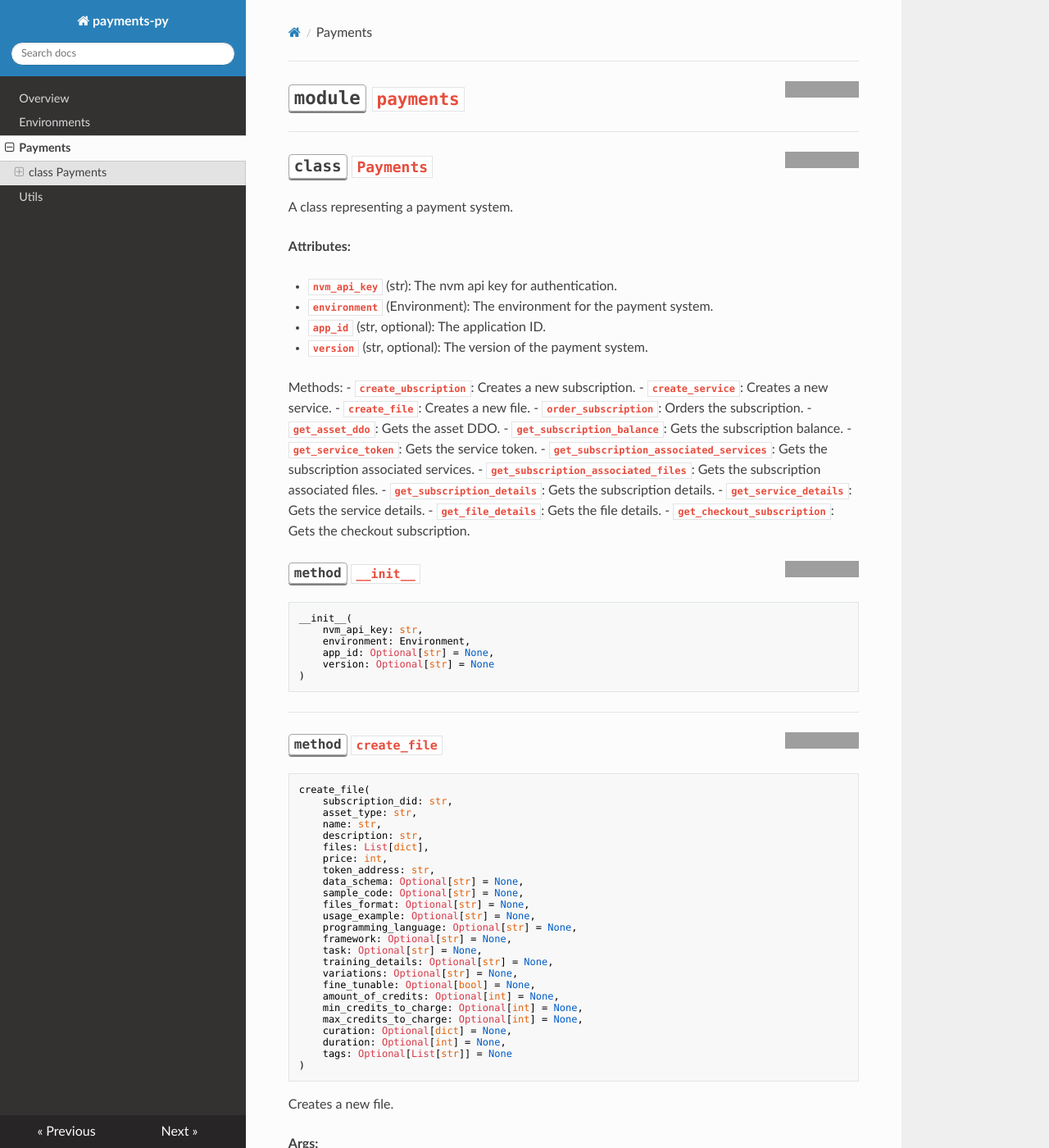
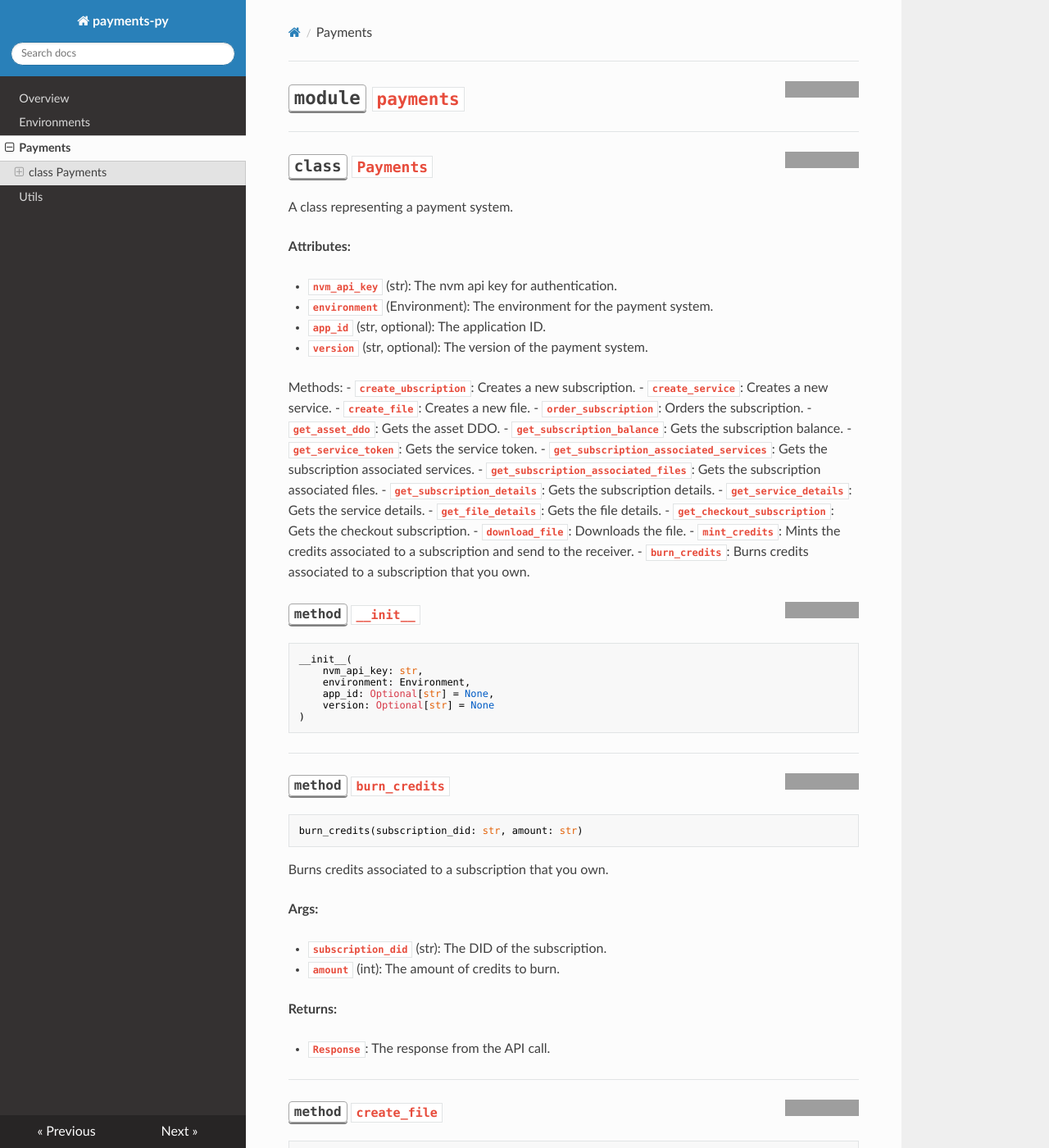
Before and after one commit to nevermined-io/payments-py, an MkDocs documentation site: the page built from docs/payments.md, in a window 1280 px wide and 1400 px high. Shown: the whole window at 82% size. Built offline with MkDocs 1.6.1, drawn with Linux system fonts in a browser that asks for light colours; nearby versions of some CDN libraries; some of the changed text lies outside the part shown; grey boxes are pictures that could not be loaded.

Commit message:
feat: update docs

````diff
--- a/docs/payments.md
+++ b/docs/payments.md
@@ -39,10 +39,13 @@ Methods:
  - <b>`get_service_details`</b>:  Gets the service details.
  - <b>`get_file_details`</b>:  Gets the file details.
  - <b>`get_checkout_subscription`</b>:  Gets the checkout subscription.
+ - <b>`download_file`</b>:  Downloads the file.
+ - <b>`mint_credits`</b>:  Mints the credits associated to a subscription and send to the receiver.
+ - <b>`burn_credits`</b>:  Burns credits associated to a subscription that you own.
 
 
 
-<a href="https://github.com/nevermined-io/payments-py/blob/main/payments_py/payments.py#L34"><img align="right" style="float:right;" src="https://img.shields.io/badge/-source-cccccc?style=flat-square"></a>
+<a href="https://github.com/nevermined-io/payments-py/blob/main/payments_py/payments.py#L37"><img align="right" style="float:right;" src="https://img.shields.io/badge/-source-cccccc?style=flat-square"></a>
 
 ### <kbd>method</kbd> `__init__`
 
@@ -64,7 +67,32 @@ __init__(
 
 ---
 
-<a href="https://github.com/nevermined-io/payments-py/blob/main/payments_py/payments.py#L134"><img align="right" style="float:right;" src="https://img.shields.io/badge/-source-cccccc?style=flat-square"></a>
+<a href="https://github.com/nevermined-io/payments-py/blob/main/payments_py/payments.py#L422"><img align="right" style="float:right;" src="https://img.shields.io/badge/-source-cccccc?style=flat-square"></a>
+
+### <kbd>method</kbd> `burn_credits`
+
+```python
+burn_credits(subscription_did: str, amount: str)
+```
+
+Burns credits associated to a subscription that you own.
+
+
+
+**Args:**
+
+ - <b>`subscription_did`</b> (str):  The DID of the subscription.
+ - <b>`amount`</b> (int):  The amount of credits to burn.
+
+
+
+**Returns:**
+
+ - <b>`Response`</b>:  The response from the API call.
+
+---
+
+<a href="https://github.com/nevermined-io/payments-py/blob/main/payments_py/payments.py#L137"><img align="right" style="float:right;" src="https://img.shields.io/badge/-source-cccccc?style=flat-square"></a>
 
 ### <kbd>method</kbd> `create_file`
 
@@ -134,7 +162,7 @@ Creates a new file.
 
 ---
 
-<a href="https://github.com/nevermined-io/payments-py/blob/main/payments_py/payments.py#L76"><img align="right" style="float:right;" src="https://img.shields.io/badge/-source-cccccc?style=flat-square"></a>
+<a href="https://github.com/nevermined-io/payments-py/blob/main/payments_py/payments.py#L79"><img align="right" style="float:right;" src="https://img.shields.io/badge/-source-cccccc?style=flat-square"></a>
 
 ### <kbd>method</kbd> `create_service`
 
@@ -202,7 +230,7 @@ Creates a new service.
 
 ---
 
-<a href="https://github.com/nevermined-io/payments-py/blob/main/payments_py/payments.py#L41"><img align="right" style="float:right;" src="https://img.shields.io/badge/-source-cccccc?style=flat-square"></a>
+<a href="https://github.com/nevermined-io/payments-py/blob/main/payments_py/payments.py#L44"><img align="right" style="float:right;" src="https://img.shields.io/badge/-source-cccccc?style=flat-square"></a>
 
 ### <kbd>method</kbd> `create_subscription`
 
@@ -240,7 +268,35 @@ Creates a new subscription.
 
 ---
 
-<a href="https://github.com/nevermined-io/payments-py/blob/main/payments_py/payments.py#L219"><img align="right" style="float:right;" src="https://img.shields.io/badge/-source-cccccc?style=flat-square"></a>
+<a href="https://github.com/nevermined-io/payments-py/blob/main/payments_py/payments.py#L370"><img align="right" style="float:right;" src="https://img.shields.io/badge/-source-cccccc?style=flat-square"></a>
+
+### <kbd>method</kbd> `download_file`
+
+```python
+download_file(
+    file_did: str,
+    agreement_id: Optional[str] = None,
+    destination: Optional[str] = None
+)
+```
+
+Downloads the file.
+
+
+
+**Args:**
+
+ - <b>`file_did`</b> (str):  The DID of the file.
+
+
+
+**Returns:**
+
+ - <b>`Response`</b>:  The url of the file.
+
+---
+
+<a href="https://github.com/nevermined-io/payments-py/blob/main/payments_py/payments.py#L222"><img align="right" style="float:right;" src="https://img.shields.io/badge/-source-cccccc?style=flat-square"></a>
 
 ### <kbd>method</kbd> `get_asset_ddo`
 
@@ -264,7 +320,7 @@ Gets the asset DDO.
 
 ---
 
-<a href="https://github.com/nevermined-io/payments-py/blob/main/payments_py/payments.py#L354"><img align="right" style="float:right;" src="https://img.shields.io/badge/-source-cccccc?style=flat-square"></a>
+<a href="https://github.com/nevermined-io/payments-py/blob/main/payments_py/payments.py#L357"><img align="right" style="float:right;" src="https://img.shields.io/badge/-source-cccccc?style=flat-square"></a>
 
 ### <kbd>method</kbd> `get_checkout_subscription`
 
@@ -288,7 +344,7 @@ Gets the checkout subscription.
 
 ---
 
-<a href="https://github.com/nevermined-io/payments-py/blob/main/payments_py/payments.py#L341"><img align="right" style="float:right;" src="https://img.shields.io/badge/-source-cccccc?style=flat-square"></a>
+<a href="https://github.com/nevermined-io/payments-py/blob/main/payments_py/payments.py#L344"><img align="right" style="float:right;" src="https://img.shields.io/badge/-source-cccccc?style=flat-square"></a>
 
 ### <kbd>method</kbd> `get_file_details`
 
@@ -312,7 +368,7 @@ Gets the file details.
 
 ---
 
-<a href="https://github.com/nevermined-io/payments-py/blob/main/payments_py/payments.py#L328"><img align="right" style="float:right;" src="https://img.shields.io/badge/-source-cccccc?style=flat-square"></a>
+<a href="https://github.com/nevermined-io/payments-py/blob/main/payments_py/payments.py#L331"><img align="right" style="float:right;" src="https://img.shields.io/badge/-source-cccccc?style=flat-square"></a>
 
 ### <kbd>method</kbd> `get_service_details`
 
@@ -336,7 +392,7 @@ Gets the service details.
 
 ---
 
-<a href="https://github.com/nevermined-io/payments-py/blob/main/payments_py/payments.py#L260"><img align="right" style="float:right;" src="https://img.shields.io/badge/-source-cccccc?style=flat-square"></a>
+<a href="https://github.com/nevermined-io/payments-py/blob/main/payments_py/payments.py#L263"><img align="right" style="float:right;" src="https://img.shields.io/badge/-source-cccccc?style=flat-square"></a>
 
 ### <kbd>method</kbd> `get_service_token`
 
@@ -360,7 +416,7 @@ Gets the service token.
 
 ---
 
-<a href="https://github.com/nevermined-io/payments-py/blob/main/payments_py/payments.py#L297"><img align="right" style="float:right;" src="https://img.shields.io/badge/-source-cccccc?style=flat-square"></a>
+<a href="https://github.com/nevermined-io/payments-py/blob/main/payments_py/payments.py#L300"><img align="right" style="float:right;" src="https://img.shields.io/badge/-source-cccccc?style=flat-square"></a>
 
 ### <kbd>method</kbd> `get_subscription_associated_files`
 
@@ -384,7 +440,7 @@ Gets the subscription associated files.
 
 ---
 
-<a href="https://github.com/nevermined-io/payments-py/blob/main/payments_py/payments.py#L279"><img align="right" style="float:right;" src="https://img.shields.io/badge/-source-cccccc?style=flat-square"></a>
+<a href="https://github.com/nevermined-io/payments-py/blob/main/payments_py/payments.py#L282"><img align="right" style="float:right;" src="https://img.shields.io/badge/-source-cccccc?style=flat-square"></a>
 
 ### <kbd>method</kbd> `get_subscription_associated_services`
 
@@ -408,7 +464,7 @@ Gets the subscription associated services.
 
 ---
 
-<a href="https://github.com/nevermined-io/payments-py/blob/main/payments_py/payments.py#L237"><img align="right" style="float:right;" src="https://img.shields.io/badge/-source-cccccc?style=flat-square"></a>
+<a href="https://github.com/nevermined-io/payments-py/blob/main/payments_py/payments.py#L240"><img align="right" style="float:right;" src="https://img.shields.io/badge/-source-cccccc?style=flat-square"></a>
 
 ### <kbd>method</kbd> `get_subscription_balance`
 
@@ -433,7 +489,7 @@ Gets the subscription balance.
 
 ---
 
-<a href="https://github.com/nevermined-io/payments-py/blob/main/payments_py/payments.py#L315"><img align="right" style="float:right;" src="https://img.shields.io/badge/-source-cccccc?style=flat-square"></a>
+<a href="https://github.com/nevermined-io/payments-py/blob/main/payments_py/payments.py#L318"><img align="right" style="float:right;" src="https://img.shields.io/badge/-source-cccccc?style=flat-square"></a>
 
 ### <kbd>method</kbd> `get_subscription_details`
 
@@ -457,7 +513,33 @@ Gets the subscription details.
 
 ---
 
-<a href="https://github.com/nevermined-io/payments-py/blob/main/payments_py/payments.py#L195"><img align="right" style="float:right;" src="https://img.shields.io/badge/-source-cccccc?style=flat-square"></a>
+<a href="https://github.com/nevermined-io/payments-py/blob/main/payments_py/payments.py#L393"><img align="right" style="float:right;" src="https://img.shields.io/badge/-source-cccccc?style=flat-square"></a>
+
+### <kbd>method</kbd> `mint_credits`
+
+```python
+mint_credits(subscription_did: str, amount: str, receiver: str)
+```
+
+Mints the credits associated to a subscription and send to the receiver.
+
+
+
+**Args:**
+
+ - <b>`subscription_did`</b> (str):  The DID of the subscription.
+ - <b>`amount`</b> (int):  The amount of credits to mint.
+ - <b>`receiver`</b> (str):  The receiver address of the credits.
+
+
+
+**Returns:**
+
+ - <b>`Response`</b>:  The response from the API call.
+
+---
+
+<a href="https://github.com/nevermined-io/payments-py/blob/main/payments_py/payments.py#L198"><img align="right" style="float:right;" src="https://img.shields.io/badge/-source-cccccc?style=flat-square"></a>
 
 ### <kbd>method</kbd> `order_subscription`
 
````
Also changed, not shown: docs/environments.md (+0 -2 lines), site/environments/index.html, site/index.html, site/payments/index.html, site/search/search_index.json, site/sitemap.xml, 1 other file.
